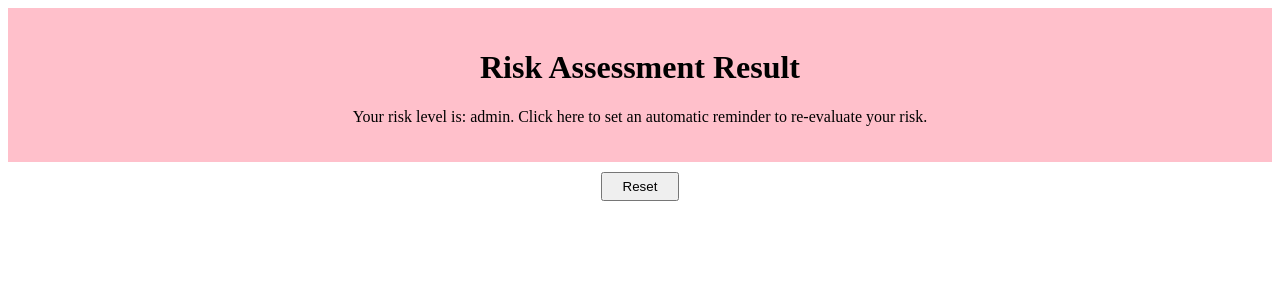
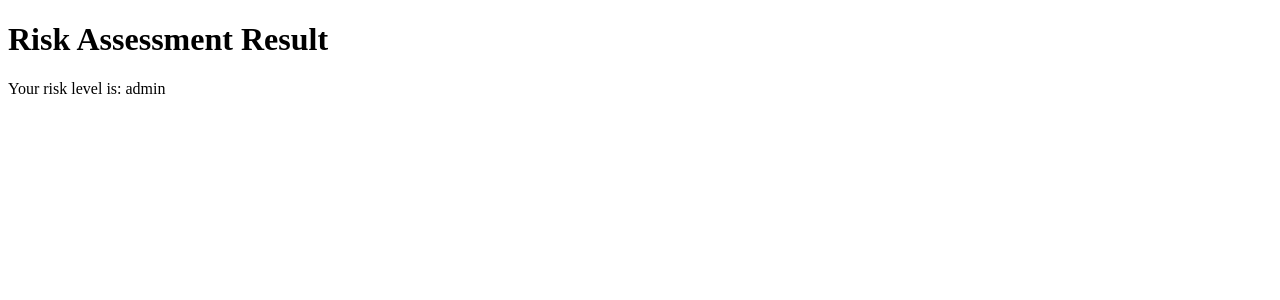
Before and after one commit to NYUAD-Team-13/sugar-project, a Flask app: template templates/predict.html in a window 1280 px wide. Shown: the top 300 px of the page. Run offline with Flask 3, Linux system fonts and the light colour scheme; the template is opened without the code that fills it: most values are stand-ins (such as "Sample title", 1, 10 or a date in 2020).

Commit message:
Added files

```diff
--- a/app.py
+++ b/app.py
@@ -23,7 +23,7 @@ def home():
 def predict():
     probability = 10
     risk_level = get_risk_level(probability)
-    return render_template('predict.html', risk_level=risk_level, probability=probability)
+    return render_template('predict.html', risk_level=risk_level)
 
 
 if __name__ == "__main__":
--- a/static/css/tox-progress.css
+++ /dev/null
@@ -1,31 +0,0 @@
-.tox-progress {
-    position: relative;
-}
-
-.tox-progress .radial-outer,
-.tox-progress .radial-inner {
-    border-radius: 50%;
-}
-
-.tox-progress .radial-inner,
-.tox-progress .radial-mask-1,
-.tox-progress .radial-mask-2,
-.tox-progress .radial-mask-3,
-.tox-progress .tox-progress-content {
-    position: relative;
-}
-
-.tox-progress .radial-mask-1,
-.tox-progress .radial-mask-2,
-.tox-progress .radial-mask-3 {
-    transform-origin: bottom center;
-}
-
-.tox-progress .radial-mask-1,
-.tox-progress .radial-mask-3 {
-    transform: rotate(90deg);
-}
-
-.tox-progress .radial-mask-2 {
-    transform: rotate(270deg);
-}
--- a/static/css/tox-progress.js
+++ /dev/null
@@ -1,83 +0,0 @@
-var ToxProgressBar = function (element) {
-    this.element = element;
-    this.size = +element.dataset.size;
-    this.thickness = +element.dataset.thickness;
-    this.color = element.dataset.color;
-    this.backgroundColor = element.dataset.background;
-    this.progress = element.dataset.progress;
-    this.speed = +element.dataset.speed;
-};
-
-ToxProgressBar.prototype.create = function () {
-    var content = this.element.querySelector('.tox-progress-content');
-    this.element.style.width = this.size + 'px';
-    this.element.style.height = this.size + 'px';
-    this.element.innerHTML =
-        '<div style="width:' + this.size + 'px;height:' + this.size + 'px;">' +
-        '   <div class="radial-outer" style="background-color: ' + this.color + '; width: ' + this.size + 'px; height: ' + this.size + 'px"></div>' +
-        '   <div class="radial-mask-1" style="border-top-left-radius: ' + ((this.size / 2) + 2) + 'px; border-top-right-radius: ' + ((this.size / 2) + 2) + 'px; background-color: ' + this.backgroundColor + '; width: ' + (this.size + 2) + 'px; height: ' + ((this.size / 2) + 2) + 'px; top: -' + ((this.size) + 2) + 'px;left:-1px;"></div>' +
-        '   <div class="radial-mask-2" style="border-top-left-radius: ' + ((this.size / 2) + 2) + 'px; border-top-right-radius: ' + ((this.size / 2) + 2) + 'px; background-color: ' + this.backgroundColor + '; width: ' + (this.size + 2) + 'px; height: ' + ((this.size / 2) + 2) + 'px; top: -' + (((this.size) + this.size / 2) + 4) + 'px;left:-1px;"></div>' +
-        '   <div class="radial-mask-3" style="visibility: hidden; border-top-left-radius: ' + ((this.size / 2) + 2) + 'px; border-top-right-radius: ' + ((this.size / 2) + 2) + 'px; background-color: ' + this.color + '; width: ' + this.size + 'px; height: ' + (this.size / 2) + 'px;top: -' + ((this.size * 2) + 4) + 'px;"></div>' +
-        '   <div class="radial-inner" style="background-color: ' + this.backgroundColor + '; width: ' + (this.size - (this.thickness * 2)) + 'px; height: ' + (this.size - (this.thickness * 2) + 2) + 'px; top: -' + ((this.size) * 2.5 - this.thickness + 6) + 'px; left: ' + this.thickness + 'px"></div>' +
-        '</div>' +
-        (content ? (
-        '<div class="' + content.className + '" data-vcenter="' + content.dataset.vcenter + '" style="' + (content.dataset.vcenter === 'true' ? ('display: flex; align-items: center;') : '') + 'top: ' + -this.size + 'px;width:' + this.size + 'px;height:' + this.size + 'px;">' +
-        (content ? content.innerHTML : '') +
-        '</div>') : '');
-};
-
-ToxProgressBar.prototype.animate = function () {
-    var element = this.element;
-    var speed = this.speed;
-    var progress = this.progress;
-
-    if (progress > 50) {
-        element.querySelector('.radial-mask-1').style.transition = 'transform ' + (speed / 2) + 'ms ease-in';
-        element.querySelector('.radial-mask-2').style.transition = 'transform ' + (speed * ((progress - 50) / 100)) + 'ms ease-out';
-    } else {
-        element.querySelector('.radial-mask-1').style.transition = 'transform ' + (speed * (progress / 100)) + 'ms ease-in';
-    }
-
-    setTimeout(function () {
-        if (progress > 50) {
-            element.querySelector('.radial-mask-1').style.transform = 'rotate(270deg)';
-            setTimeout(function () { // more then half round
-                element.querySelector('.radial-mask-1').style.visibility = 'hidden';
-                element.querySelector('.radial-mask-2').style.transform = 'rotate(' + (90 + (progress * 3.6)) + 'deg)';
-                element.querySelector('.radial-mask-3').style.visibility = 'visible';
-                if (+progress === 100) {
-                    setTimeout(function () { // full, hide mask to prevent white stripes.
-                        element.querySelector('.radial-mask-2').style.visibility = 'hidden';
-                    }, speed / 2);
-                }
-            }, speed / 2);
-        } else element.querySelector('.radial-mask-1').style.transform = 'rotate(' + (90 + (progress * 3.6)) + 'deg)';
-    }, 50);
-};
-
-var ToxProgress = {
-    toxProgressBars: [],
-    init: function () {
-        var toxProgressBars = this.toxProgressBars = [];
-        var toxProgressElements = document.querySelectorAll('.tox-progress');
-
-        [].forEach.call(toxProgressElements, function (element) {
-            toxProgressBars.push(new ToxProgressBar(element));
-        });
-    },
-    create: function () {
-        this.init();
-        var toxProgressBars = this.toxProgressBars;
-
-        toxProgressBars.forEach(function (toxProgressBar) {
-            toxProgressBar.create();
-        });
-    },
-    animate: function () {
-        var toxProgressBars = this.toxProgressBars;
-
-        toxProgressBars.forEach(function (toxProgressBar) {
-            toxProgressBar.animate();
-        });
-    }
-};
--- a/templates/predict.html
+++ b/templates/predict.html
@@ -3,66 +3,11 @@
 <head>
     <meta charset="UTF-8">
     <meta name="viewport" content="width=device-width, initial-scale=1.0">
-    <!-- Add these files to use ToxProgress -->
-    <link href="{{ url_for('static', filename='css/tox-progress.css') }}" rel="stylesheet" type="text/css">
-    <script type="text/javascript" src="{{ url_for('static', filename='css/tox-progress.js') }}"></script>
-    <!-- -->
-
-    <style>
-        .container {
-            display: flex;
-            flex-wrap: wrap;
-            justify-content: space-around;
-        }
-
-        header {
-            text-align: center;
-            background-color: pink; /* Changed the background color to pink */
-            padding: 20px; /* Added padding for better spacing */
-        }
-    </style>
-
-    <script>
-        document.addEventListener('DOMContentLoaded', function () {
-            document.querySelector('#reset-button').addEventListener('click', function () {
-                ToxProgress.create();
-                ToxProgress.animate();
-            });
-            ToxProgress.create();
-            ToxProgress.animate();
-        });
-    </script>
+    <title>Risk Assessment Result</title>
 </head>
 <body>
-
-<header class="text-center">
     <h1>Risk Assessment Result</h1>
-    <p>Your risk level is: {{ risk_level }}. Click here to set an automatic reminder to re-evaluate your risk.</p>
-</header>
-
-<div class="container" style="padding: 10px 20px">
-
-    <article>
-        {% if 0 <= probability < 25 %}
-        <div class="col-md-25 col-sm-50 ">
-            <div style="margin: auto" class="tox-progress" data-size="180" data-thickness="12" data-color="#bda148"
-                 data-background="#ffffff" data-progress="25" data-speed="500">
-                <div class="tox-progress-content" data-vcenter="true">
-                    <p class="text-center" style="font-family:'Josefin Sans', sans-serif; font-size: 2.0em; width: 100%">Extremely Low</p>
-                </div>
-
-            </div>
-            <p style="font-family:'Josefin Sans', sans-serif;font-size: 1.4em;" class="text-center margin-top-xs">25%</p>
-        </div>
-        {% endif %}
-        <!-- Repeat similar structure for other risk levels -->
-
-        <div class="col-100 text-center">
-            <button id="reset-button" class="button" style="padding: 5px 20px">Reset</button>
-        </div>
-    </article>
-
-</div>
-
+    <p>Your risk level is: {{ risk_level }}</p>
+    <!-- Add visualization bar or any other content as needed -->
 </body>
 </html>
```
